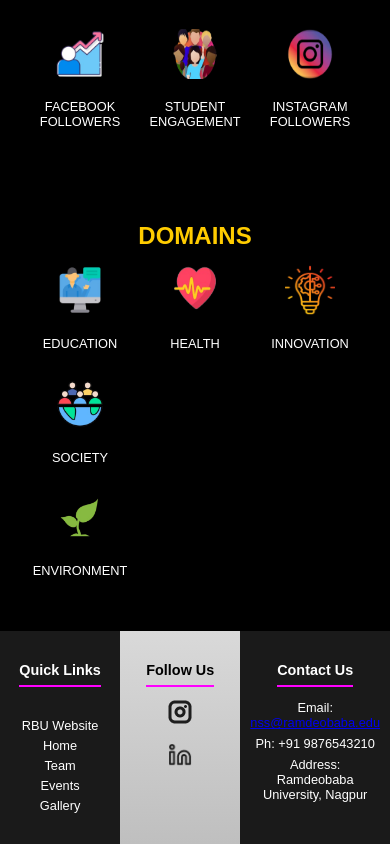
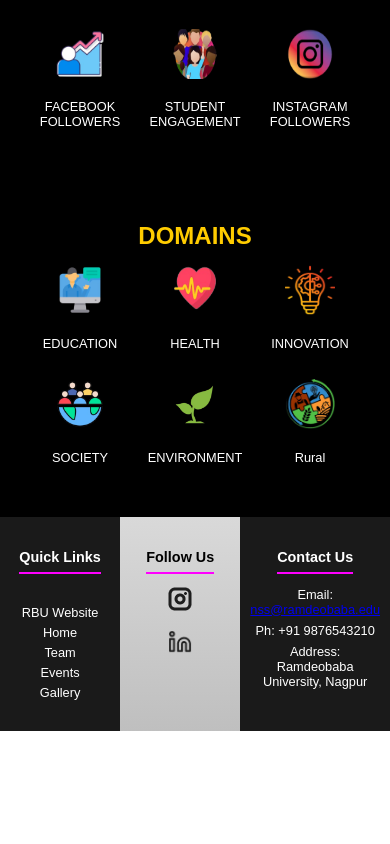
Before and after one commit to rudrakshnalbalwar/website, a React (Create React App) app: page / in a window 390 px wide. Shown: the part 1334-2178 px from the top of the page. After the commit the page ends 2065 px from the top, so only its background shows below. Built offline with nearby package versions, Linux system fonts and the light colour scheme.

Commit message:
Changes in Domain icons

```diff
--- a/src/NSSUnit.css
+++ b/src/NSSUnit.css
@@ -302,9 +302,15 @@
     display: grid;
     grid-template-columns: repeat(3, 1fr); /* 3 on top row */
     gap: 15px;
+    justify-content: center;  /* Centers them properly */
+
   }
 
-  .domain-item:nth-child(n+4) {
-    grid-column: span 2; /* 2 on bottom row */
-  }
+/* Make the last two items span two columns */
+.domain-item:nth-child(4),
+.domain-item:nth-child(5),
+.domain-items:nth-child(6) {
+  grid-column: span 1.5; /* Distributes bottom two icons evenly */
+  justify-self: center;  /* Centers them properly */
 }
+}
--- a/src/NSSUnit.js
+++ b/src/NSSUnit.js
@@ -14,6 +14,7 @@ import Health from "./Images/Health.png";
 import Innovation from "./Images/Innovation.png";
 import Society from "./Images/Society.png";
 import Environment from "./Images/Environment.png";
+import Rural from "./Images/Rural.png";
 
 const NSSUnit = () => {
   const [menuOpen, setMenuOpen] = useState(false);
@@ -160,6 +161,10 @@ const NSSUnit = () => {
             <img src={Environment} alt="Environment" className="domain-icon" />
             <p>ENVIRONMENT</p>
           </div>
+          <div className="domain-item">
+            <img src={Rural} alt="Environment" className="domain-icon" />
+            <p>Rural</p>
+          </div>
         </div>
       </div>
 
```
Also changed, not shown: src/Images/Rural.png (added).
